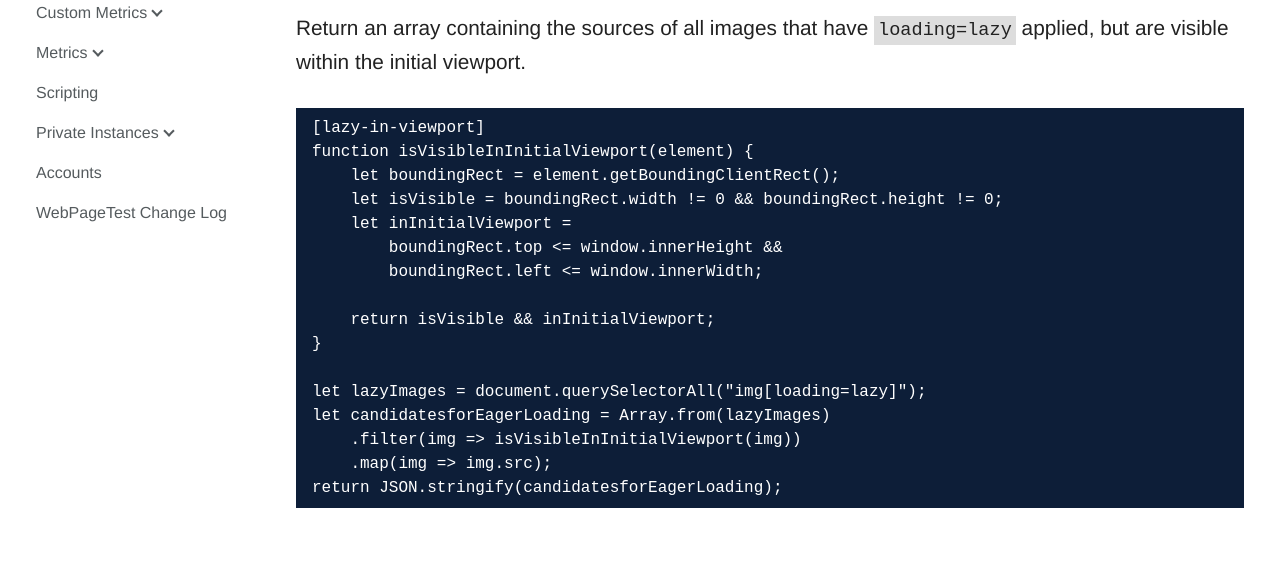
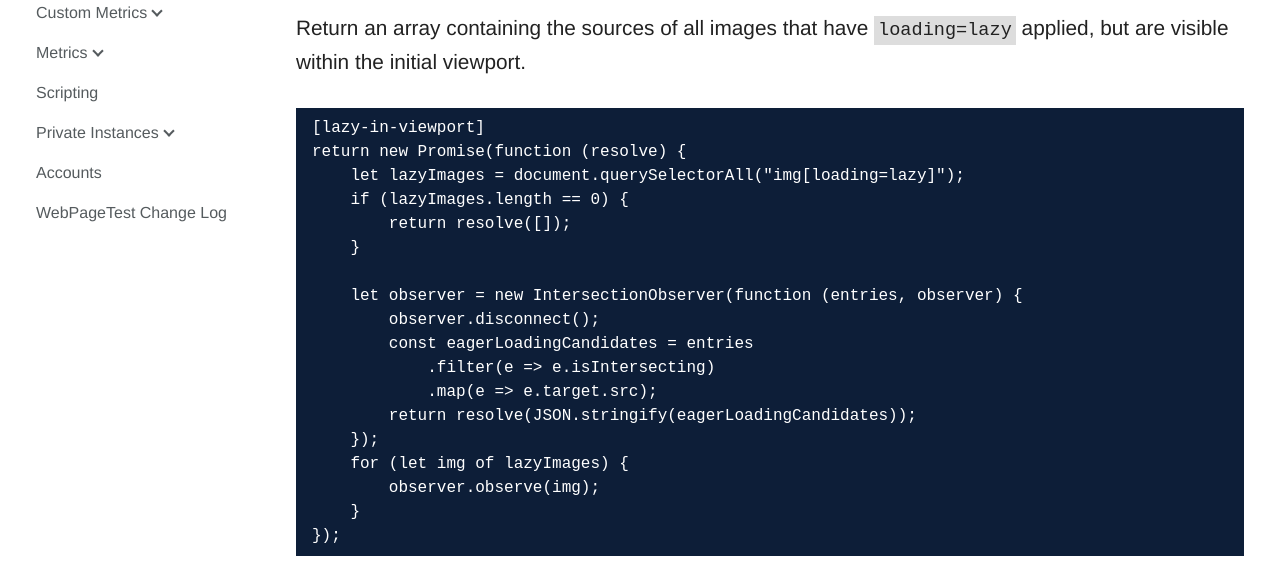
Before and after one commit to catchpoint/WebPageTest.docs, an Eleventy site: page src/custom-metrics/examples/lazy-images-in-viewport.md in a window 1280 px wide. Shown: the part 216-792 px from the top of the page. Built offline with nearby package versions, Linux system fonts and the light colour scheme; Eleventy itself is replaced by a stand-in of ours; code samples lack their colours; files that its build step writes are made by us from their sources; what eleventy-plugin-nesting-toc, image-size, jsdom, markdown-it-attrs would draw is missing.

Commit message:
Detect in viewport with IntersectionObserver
The browser knows whether or not something is visible, just use that. The example now covers more cases. In particular, it now works for those cases:
- RTL languages
- Scrollable elements (such as carousels)

It's also the first example using Promises which is a useful showcase.

````diff
--- a/src/custom-metrics/examples/lazy-images-in-viewport.md
+++ b/src/custom-metrics/examples/lazy-images-in-viewport.md
@@ -7,19 +7,21 @@ description: Return an array containing the sources of all images that have `loa
 
 ```js
 [lazy-in-viewport]
-function isVisibleInInitialViewport(element) {
-    let boundingRect = element.getBoundingClientRect();
-    let isVisible = boundingRect.width != 0 && boundingRect.height != 0;
-    let inInitialViewport =
-        boundingRect.top <= window.innerHeight &&
-        boundingRect.left <= window.innerWidth;
+return new Promise(function (resolve) {
+    let lazyImages = document.querySelectorAll("img[loading=lazy]");
+    if (lazyImages.length == 0) {
+        return resolve([]);
+    }
 
-    return isVisible && inInitialViewport;
-}
-
-let lazyImages = document.querySelectorAll("img[loading=lazy]");
-let candidatesforEagerLoading = Array.from(lazyImages)
-    .filter(img => isVisibleInInitialViewport(img))
-    .map(img => img.src);
-return JSON.stringify(candidatesforEagerLoading);
+    let observer = new IntersectionObserver(function (entries, observer) {
+        observer.disconnect();
+        const eagerLoadingCandidates = entries
+            .filter(e => e.isIntersecting)
+            .map(e => e.target.src);
+        return resolve(JSON.stringify(eagerLoadingCandidates));
+    });
+    for (let img of lazyImages) {
+        observer.observe(img);
+    }
+});
 ```
````
